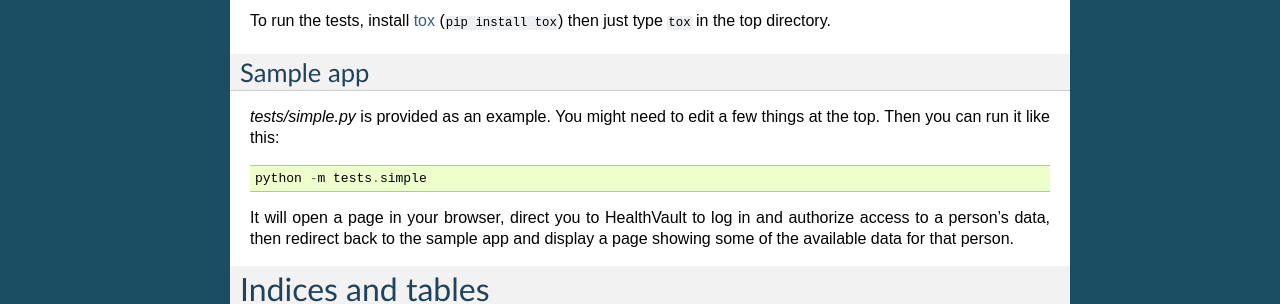
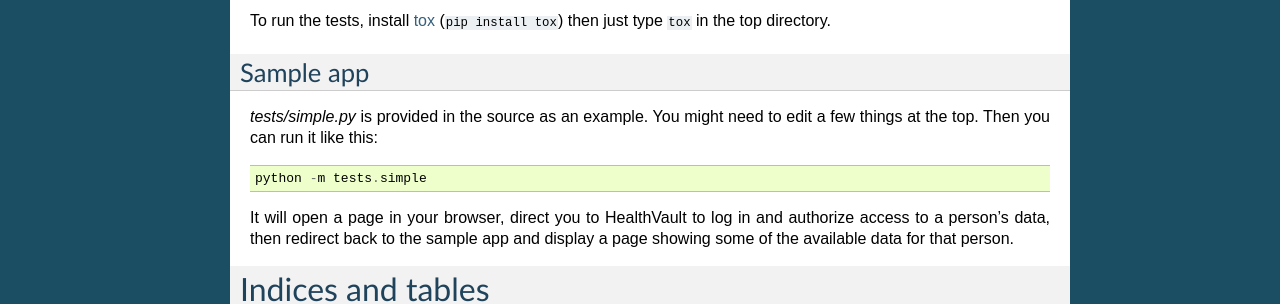
Before and after one commit to orcasgit/python-healthvault, a Sphinx documentation site: the page built from docs/index.rst, in a window 1280 px wide. Shown: the part 1217-1521 px from the top of the page. Built offline with Sphinx 7.4.7, drawn with Linux system fonts in a browser that asks for light colours.

Commit message:
Release 0.1.0

```diff
--- a/docs/history.rst
+++ b/docs/history.rst
@@ -3,5 +3,8 @@
 Release History
 ===============
 
+0.1.0:
+    Framework is complete. Not all the datatypes are implemented, but adding more would be straightforward at this point.
+
 0.0.1:
     Initial release. Authentication, basic biometrics (e.g. weight, height), a few other calls implemented.
--- a/docs/index.rst
+++ b/docs/index.rst
@@ -66,7 +66,7 @@
 Sample app
 ----------
 
-`tests/simple.py` is provided as an example. You might need to edit a few things
+`tests/simple.py` is provided in the source as an example. You might need to edit a few things
 at the top.  Then you can run it like this::
 
     python -m tests.simple
--- a/setup.py
+++ b/setup.py
@@ -2,7 +2,7 @@
 
 setup(
     name='python-healthvault',
-    version='0.0.1',
+    version='0.1.0',
     packages=['healthvaultlib'],
     url='https://github.com/orcasgit/python-healthvault',
     license='Apache 2.0',
```
